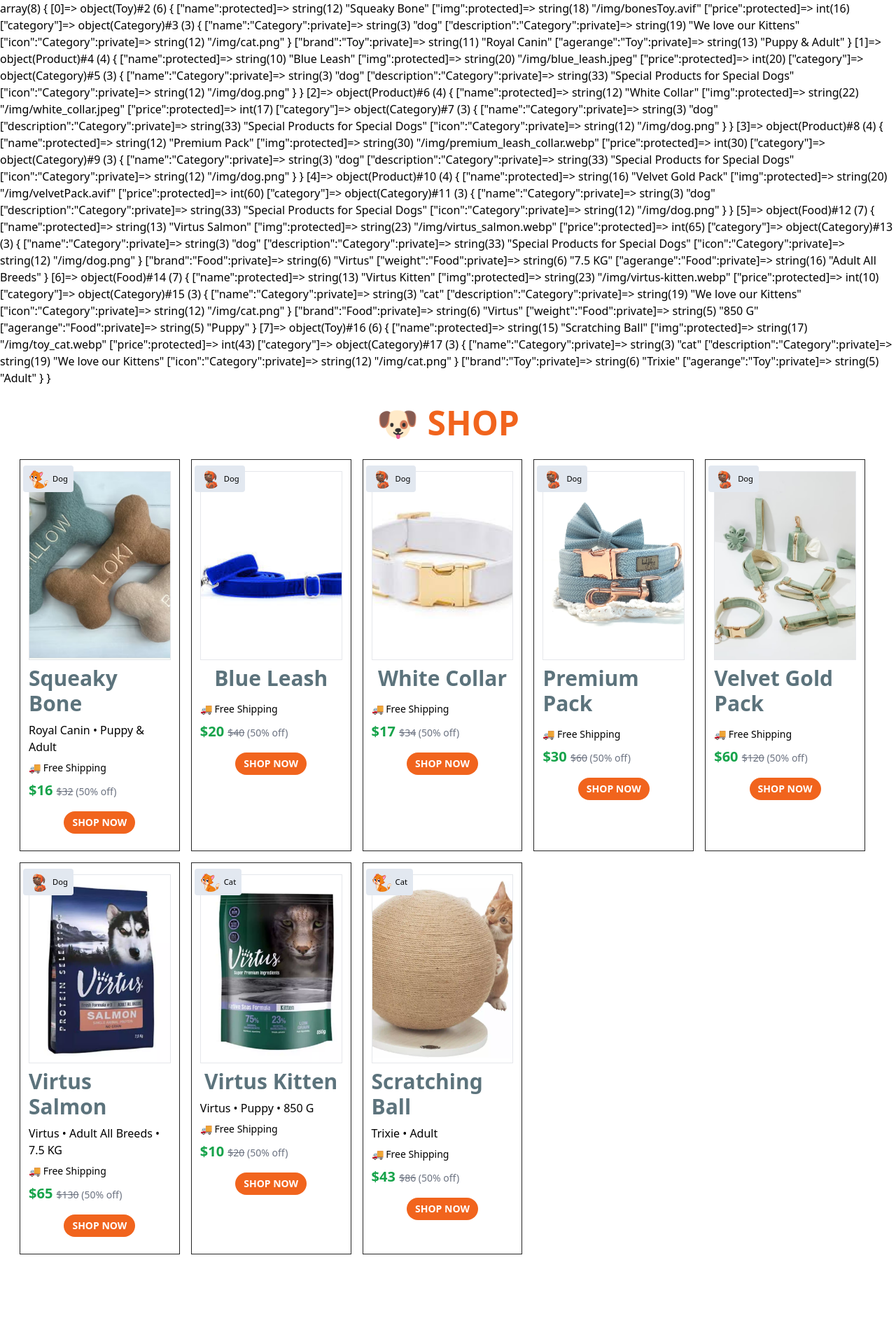
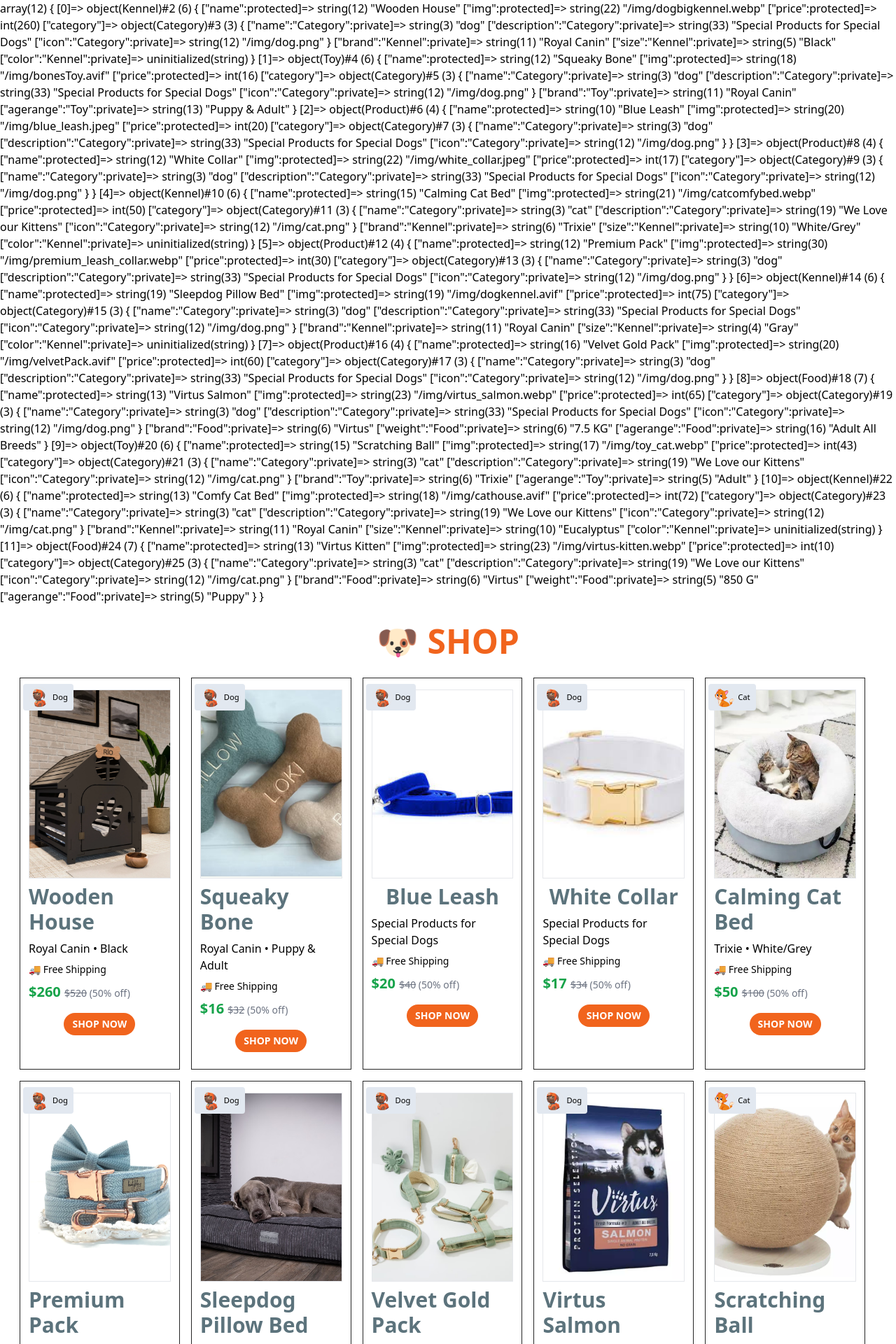
Before and after one commit to soniabergamini/php-oop-2, a PHP site: page / in a window 1280 px wide. Shown: the top 1920 px of the page at 70% size. Before the commit the page ends 1792 px from the top, so only its background shows below. Run offline with PHP 8.4, Linux system fonts and the light colour scheme; some libraries are stand-ins or nearby versions.

Commit message:
feat: add Kennel class

```diff
--- a/db.php
+++ b/db.php
@@ -4,19 +4,26 @@ require __DIR__ . '/models/product.php';
 require __DIR__ . '/models/category.php';
 require __DIR__ . '/models/food.php';
 require __DIR__ . '/models/toy.php';
+require __DIR__ . '/models/kennel.php';
 
 // DATA
 $products = [
-    new Toy('Squeaky Bone', 16, '/img/bonesToy.avif', new Category('dog', 'We love our Kittens', '/img/cat.png'), 'Royal Canin', 'Puppy & Adult'),
+    new Kennel('Wooden House', 260, '/img/dogbigkennel.webp', new Category('dog', 'Special Products for Special Dogs', '/img/dog.png'), 'Royal Canin', 'Medium', 'Black'),
+    new Toy('Squeaky Bone', 16, '/img/bonesToy.avif', new Category('dog', 'Special Products for Special Dogs', '/img/dog.png'), 'Royal Canin', 'Puppy & Adult'),
     new Product('Blue Leash', 20, '/img/blue_leash.jpeg', new Category('dog', 'Special Products for Special Dogs', '/img/dog.png')),
     new Product('White Collar', 17, '/img/white_collar.jpeg', new Category('dog', 'Special Products for Special Dogs', '/img/dog.png')),
+    new Kennel('Calming Cat Bed', 36, '/img/catcomfybed.webp', new Category('cat', 'We Love our Kittens', '/img/cat.png'), 'Trixie', 'Small', 'White/Grey'),
     new Product('Premium Pack', 30, '/img/premium_leash_collar.webp', new Category('dog', 'Special Products for Special Dogs', '/img/dog.png')),
+    new Kennel('Sleepdog Pillow Bed', 75, '/img/dogkennel.avif', new Category('dog', 'Special Products for Special Dogs', '/img/dog.png'), 'Royal Canin', 'XL Large', 'Gray'),
     new Product('Velvet Gold Pack', 60, '/img/velvetPack.avif', new Category('dog', 'Special Products for Special Dogs', '/img/dog.png')),
     new Food('Virtus Salmon', 65, '/img/virtus_salmon.webp', new Category('dog', 'Special Products for Special Dogs', '/img/dog.png'), 'Virtus', '7.5 KG', 'Adult All Breeds'),
-    new Food('Virtus Kitten', 10, '/img/virtus-kitten.webp', new Category('cat', 'We love our Kittens', '/img/cat.png'), 'Virtus', '850 G', 'Puppy'),
-    new Toy('Scratching Ball', 43, '/img/toy_cat.webp', new Category('cat', 'We love our Kittens', '/img/cat.png'), 'Trixie', 'Adult'),
+    new Toy('Scratching Ball', 43, '/img/toy_cat.webp', new Category('cat', 'We Love our Kittens', '/img/cat.png'), 'Trixie', 'Adult'),
+    new Kennel('Comfy Cat Bed', 72, '/img/cathouse.avif', new Category('cat', 'We Love our Kittens', '/img/cat.png'), 'Royal Canin', 'Regular', 'Eucalyptus'),
+    new Food('Virtus Kitten', 10, '/img/virtus-kitten.webp', new Category('cat', 'We Love our Kittens', '/img/cat.png'), 'Virtus', '850 G', 'Puppy'),
 ];
 
-var_dump($products)
+$products[4]->setProductPrice(50);
+
+var_dump($products);
 
 ?>
--- a/index.php
+++ b/index.php
@@ -5,6 +5,7 @@ require_once __DIR__ . '/models/product.php';
 require_once __DIR__ . '/models/category.php';
 require_once __DIR__ . '/models/food.php';
 require_once __DIR__ . '/models/toy.php';
+require_once __DIR__ . '/models/kennel.php'
 
 // SOMETHING TO FIX: MAMP/PHP keeps giving fatal errors on page regarding class creation, product creation and file loading. Already tried various solutions found on online forums.
 
@@ -66,11 +67,18 @@ require_once __DIR__ . '/models/toy.php';
                         <!-- Food Product Details -->
                         <?php if ($product instanceof Food) { ?>
                             <span class="text-base"><?= $product->getProductBrand() . ' &#x2022; ' . $product->getProductAge() . ' &#x2022; ' . $product->getProductWeight() ?></span>
-                        <?php } ?>
 
                         <!-- Toy Product Details -->
-                        <?php if ($product instanceof Toy) { ?>
+                        <?php } elseif ($product instanceof Toy) { ?>
                             <span class="text-base"><?= $product->getProductBrand() . ' &#x2022; ' . $product->getProductAge() ?></span>
+
+                        <!-- Kennel Product Details -->
+                        <?php } elseif ($product instanceof Kennel) { ?>
+                            <span class="text-base"><?= $product->getProductBrand() . ' &#x2022; ' . $product->getProductSize() ?></span>
+
+                        <!-- Generic Product Details -->
+                        <?php } else { ?>
+                            <span class="text-base"> <?= $product->category->getCategoryDescrip() ?></span>
                         <?php } ?>
 
                         <!-- Shipping & Price -->
--- /dev/null
+++ b/models/kennel.php
@@ -0,0 +1,49 @@
+<?php
+class Kennel extends Product
+{
+    // PROPERTIES
+    private string $brand;
+    private string $size;
+    private string $color;
+
+    // CONSTRUCTOR
+    public function __construct($name, $price, $img, Category $category, $brand, $size, $color)
+    {
+        parent::__construct($name, $price, $img, $category);
+        $this->brand = $brand;
+        $this->size = $size;
+        $this->size = $color;
+    }
+
+    // GETTER
+    public function getProductBrand()
+    {
+        return $this->brand;
+    }
+
+    public function getProductSize()
+    {
+        return $this->size;
+    }
+
+    public function getProductColor()
+    {
+        return $this->color;
+    }
+
+    // SETTER
+    public function setProductBrand($brand)
+    {
+        $this->brand = $brand;
+    }
+
+    public function setProductSize($size)
+    {
+        $this->size = $size;
+    }
+
+    public function setProductColor($color)
+    {
+        $this->color = $color;
+    }
+}
```
Also changed, not shown: img/catcomfybed.webp (added), img/cathouse.avif (added), img/dogbigkennel.webp (added), img/dogkennel.avif (added).
